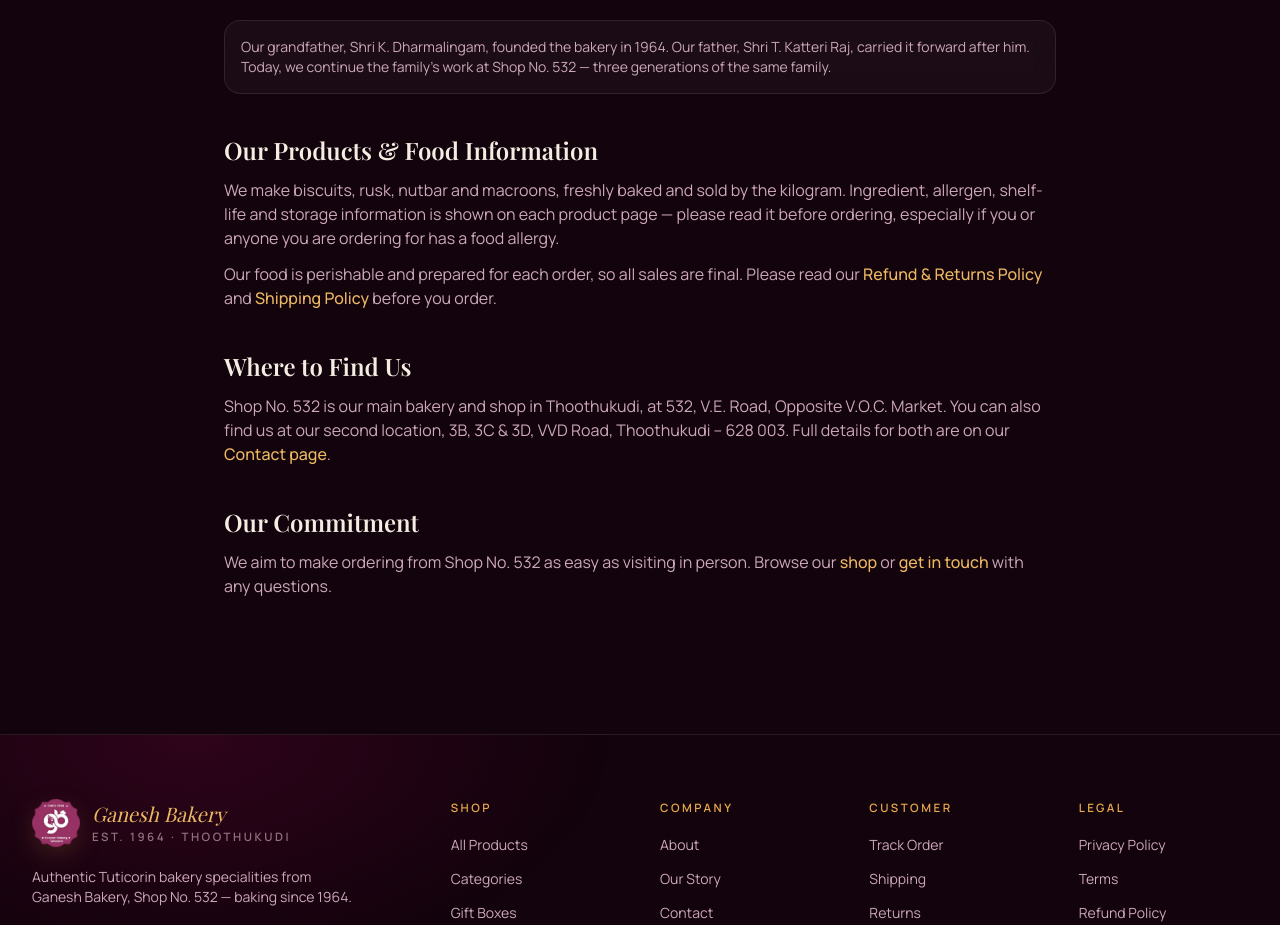
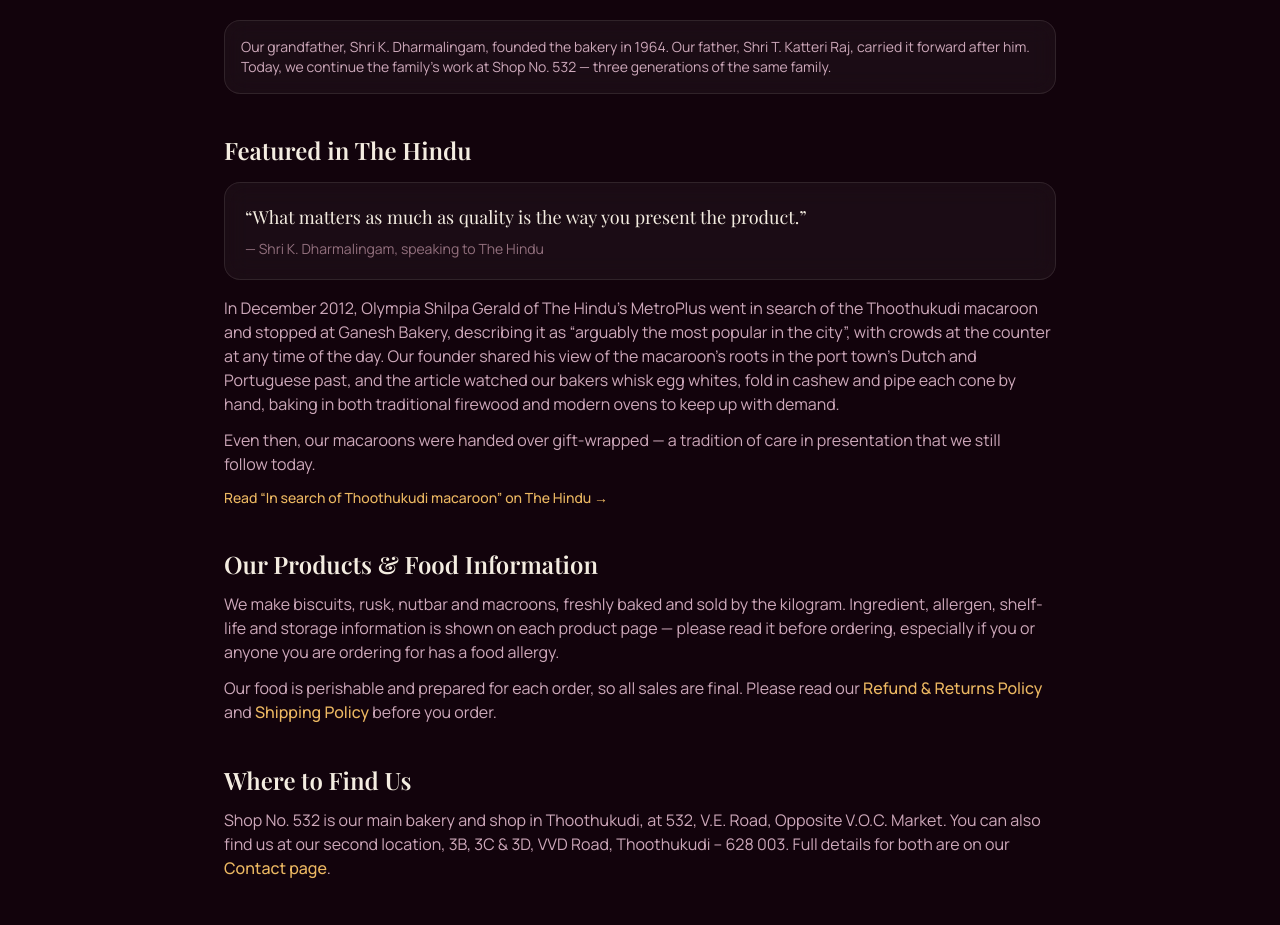
Before and after one commit to ganeshbakerythoothukudimacroon-svg/site, a Next.js app: page /about in a window 1280 px wide. Shown: the part 980-1905 px from the top of the page. Built offline with nearby package versions, Linux system fonts and the light colour scheme; a web font is replaced by a local one.

Commit message:
feat: update About page with press feature and enhance product details display

```diff
--- a/src/app/about/page.tsx
+++ b/src/app/about/page.tsx
@@ -89,6 +89,40 @@
           </p>
         </section>
 
+        <section id="press" className="mt-10 scroll-mt-24">
+          <h2 className="font-display text-2xl font-semibold text-[color:var(--text-primary)]">Featured in The Hindu</h2>
+          <figure className="glass-subtle mt-4 rounded-2xl p-5">
+            <blockquote className="font-display text-lg text-[color:var(--text-primary)] text-pretty">
+              &ldquo;What matters as much as quality is the way you present the product.&rdquo;
+            </blockquote>
+            <figcaption className="mt-2 text-sm text-[color:var(--text-muted)]">
+              — Shri K. Dharmalingam, speaking to The Hindu
+            </figcaption>
+          </figure>
+          <p className="mt-4 text-[color:var(--text-secondary)] text-pretty">
+            In December 2012, Olympia Shilpa Gerald of The Hindu&apos;s MetroPlus went in search of the Thoothukudi
+            macaroon and stopped at {siteConfig.brandName}, describing it as &ldquo;arguably the most popular in
+            the city&rdquo;, with crowds at the counter at any time of the day. Our founder shared his view of the
+            macaroon&apos;s roots in the port town&apos;s Dutch and Portuguese past, and the article watched our
+            bakers whisk egg whites, fold in cashew and pipe each cone by hand, baking in both traditional
+            firewood and modern ovens to keep up with demand.
+          </p>
+          <p className="mt-3 text-[color:var(--text-secondary)] text-pretty">
+            Even then, our macaroons were handed over gift-wrapped — a tradition of care in presentation that we
+            still follow today.
+          </p>
+          <p className="mt-3 text-sm">
+            <a
+              href="https://www.thehindu.com/features/metroplus/Food/in-search-of-thoothukudi-macaroon/article4170768.ece"
+              target="_blank"
+              rel="noopener noreferrer"
+              className="font-medium text-[color:var(--gold-400)] hover:text-[color:var(--gold-300)]"
+            >
+              Read &ldquo;In search of Thoothukudi macaroon&rdquo; on The Hindu &rarr;
+            </a>
+          </p>
+        </section>
+
         <section className="mt-10">
           <h2 className="font-display text-2xl font-semibold text-[color:var(--text-primary)]">Our Products &amp; Food Information</h2>
           <p className="mt-3 text-[color:var(--text-secondary)] text-pretty">
--- a/src/app/product/[slug]/page.tsx
+++ b/src/app/product/[slug]/page.tsx
@@ -16,9 +16,11 @@
 // Ingredients/Shelf Life/Storage/Allergens are read from each product's
 // WooCommerce custom attributes (wp-admin → Products → edit product →
 // Attributes) rather than hardcoded here, so the client can update them
-// without a code deploy. Falls back to a "[CLIENT TO PROVIDE]" placeholder
-// when an attribute hasn't been set — getting food-safety facts wrong on a
+// without a code deploy. A fact whose attribute hasn't been set is left out
+// entirely rather than guessed at — getting food-safety facts wrong on a
 // live site is a real risk, not just a copy nicety.
+const PRODUCT_FACT_LABELS = ["Ingredients", "Shelf Life", "Storage", "Allergens"] as const;
+
 function findAttribute(product: Product, name: string): string | null {
   return product.attributes.find((a) => a.name.toLowerCase() === name.toLowerCase())?.value ?? null;
 }
@@ -54,6 +56,10 @@
 
   const related = await getRelatedProducts(product);
   const category = product.categories[0];
+  const productFacts = PRODUCT_FACT_LABELS.flatMap((label) => {
+    const value = findAttribute(product, label)?.trim();
+    return value ? [{ label, value }] : [];
+  });
 
   return (
     <>
@@ -89,24 +95,16 @@
               <ProductPurchasePanel product={product} />
             </div>
 
-            <dl className="glass-card mt-8 grid grid-cols-2 gap-5 rounded-[var(--radius-card)] p-5 text-sm">
-              <div>
-                <dt className="font-medium text-[color:var(--gold-400)]">Ingredients</dt>
-                <dd className="mt-1 text-[color:var(--text-muted)]">{findAttribute(product, "Ingredients") ?? "[CLIENT TO PROVIDE: verified ingredient list]"}</dd>
-              </div>
-              <div>
-                <dt className="font-medium text-[color:var(--gold-400)]">Shelf Life</dt>
-                <dd className="mt-1 text-[color:var(--text-muted)]">{findAttribute(product, "Shelf Life") ?? "[CLIENT TO PROVIDE: verified shelf life]"}</dd>
-              </div>
-              <div>
-                <dt className="font-medium text-[color:var(--gold-400)]">Storage</dt>
-                <dd className="mt-1 text-[color:var(--text-muted)]">{findAttribute(product, "Storage") ?? "[CLIENT TO PROVIDE: storage instructions]"}</dd>
-              </div>
-              <div>
-                <dt className="font-medium text-[color:var(--gold-400)]">Allergens</dt>
-                <dd className="mt-1 text-[color:var(--text-muted)]">{findAttribute(product, "Allergens") ?? "[CLIENT TO PROVIDE: verified allergen information]"}</dd>
-              </div>
-            </dl>
+            {productFacts.length > 0 && (
+              <dl className="glass-card mt-8 grid grid-cols-2 gap-5 rounded-[var(--radius-card)] p-5 text-sm">
+                {productFacts.map((fact) => (
+                  <div key={fact.label}>
+                    <dt className="font-medium text-[color:var(--gold-400)]">{fact.label}</dt>
+                    <dd className="mt-1 text-[color:var(--text-muted)]">{fact.value}</dd>
+                  </div>
+                ))}
+              </dl>
+            )}
 
             <p className="mt-6 text-sm text-[color:var(--text-muted)]">
               See our{" "}
```
Also changed, not shown: 1 other file (tests, documents, lock files or other folders).
